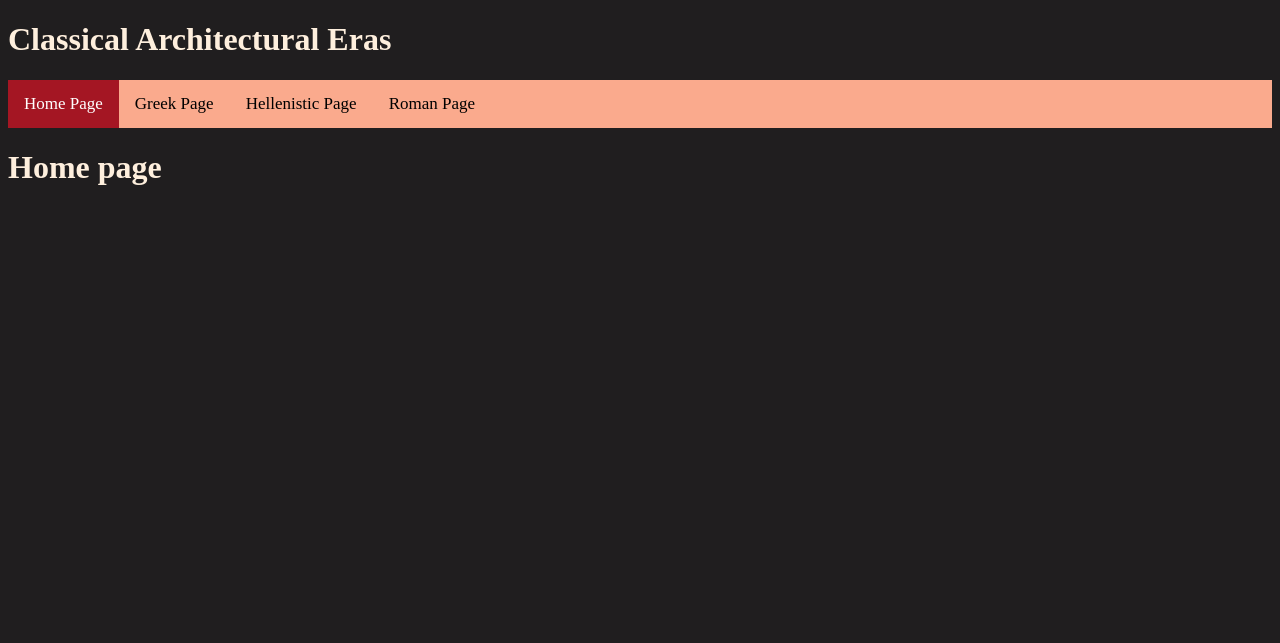
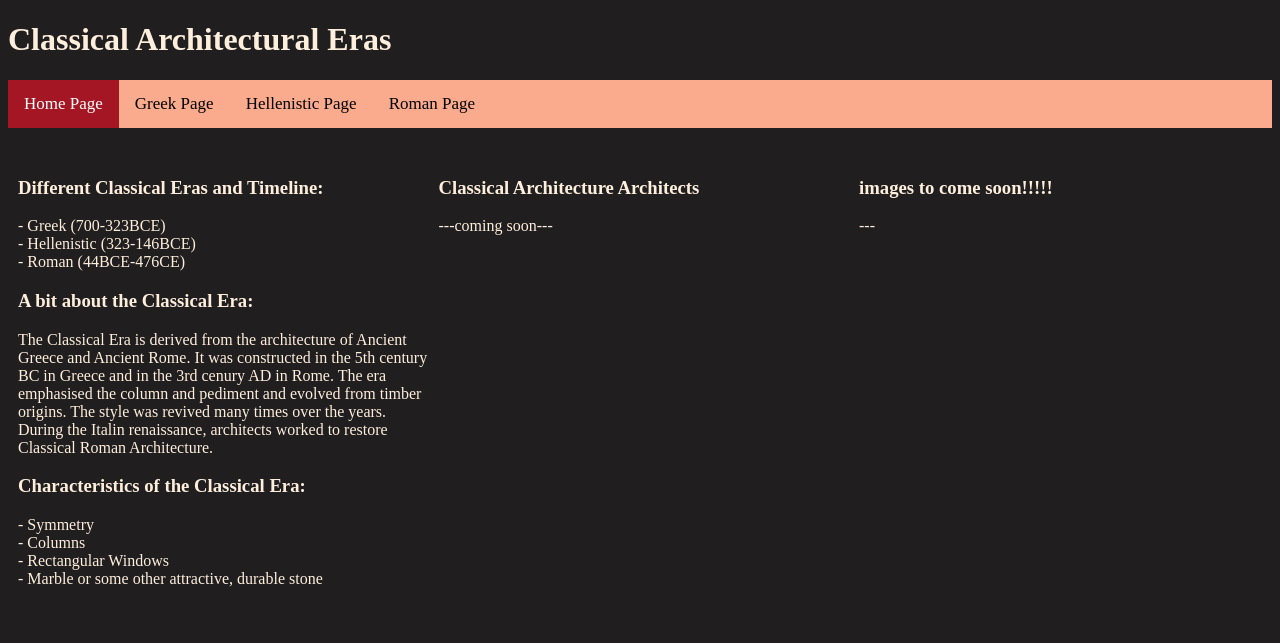
Before and after one commit to Llamalover217/eras, a Flask app: page / in a window 1280 px wide. Shown: the top 643 px of the page. Run offline with Flask 2, Linux system fonts and the light colour scheme.

Commit message:
some of home page up with info

```diff
--- a/main.py
+++ b/main.py
@@ -4,6 +4,7 @@ from flask_sqlalchemy import SQLAlchemy
 app = Flask(__name__)
 
 @app.route("/")
+@app.route("/home")
 def home():
   return render_template('home.html')
 
--- a/static/styles.css
+++ b/static/styles.css
@@ -4,6 +4,18 @@ body {
 }
 
 h1 {
+  color: #FEEFDD;
+}
+
+h2 {
+  color: #FEEFDD;
+}
+
+h3 {
+  color: #FEEFDD;
+}
+
+p {
   color: #FEEFDD;
 }
 
@@ -51,3 +63,25 @@ ul {
   background-color: #A41623;
   color: white;
 }
+
+.item1 { grid-area: header; }
+.item2 { grid-area: nav; }
+.item3 { grid-area: leftmain; }
+.item4 { grid-area: middlemain; }
+.item5 { grid-area: rightmain; }
+.item6 { grid-area: footer; }
+
+.grid-container {
+  display: grid;
+  grid-template-areas:
+    'leftmain middlemain rightmain'
+    'footer footer footer';
+  grid-template-columns: 33% 33% 33%;
+  justify-content: space-evenly;
+  grid-gap: 10px;
+  padding: 10px;
+}
+
+.grid-container > div {
+  padding: 20px 0;
+}
--- a/templates/greek.html
+++ b/templates/greek.html
@@ -1,5 +1,5 @@
 {% extends 'layout.html' %}
 
 {% block main %}
-  <h1>Greek page</h1>
+  <h1>Greek page - coming soon</h1>
 {% endblock main %}
--- a/templates/hellenistic.html
+++ b/templates/hellenistic.html
@@ -1,5 +1,5 @@
 {% extends 'layout.html' %}
 
 {% block main %}
-  <h1>Hellenistic page</h1>
+  <h1>Hellenistic page - coming soon</h1>
 {% endblock main %}
--- a/templates/home.html
+++ b/templates/home.html
@@ -1,6 +1,41 @@
 {% extends 'layout.html' %}
+{% block main %}
+  <div class="grid-container">
+    <div class="grid-item item3">
+      <h3>Different Classical Eras and Timeline:</h3>
+      <p>- Greek (700-323BCE) <br>- Hellenistic (323-146BCE) <br>- Roman (44BCE-476CE)</p>
+      <h3>A bit about the Classical Era:</h3>
+      <p>
+        The Classical Era is derived from the architecture of Ancient Greece and Ancient Rome.
+        It was constructed in the 5th century BC in Greece and in the 3rd cenury AD in Rome.
+        The era emphasised the column and pediment and evolved from timber origins. The style was
+        revived many times over the years. During the Italin renaissance, architects worked to
+        restore Classical Roman Architecture.
+      </p>
+      <h3>Characteristics of the Classical Era:</h3>
+      <p>
+        - Symmetry <br>
+        - Columns <br>
+        - Rectangular Windows <br>
+        - Marble or some other attractive, durable stone
+      </p>
+    </div>
+    <div class="grid-item item4">
+      <h3>Classical Architecture Architects</h3>
+      <p>---coming soon---</p>
+    </div>
+    <div class="grid-item item5">
+      <h3>images to come soon!!!!!</h3>
+      <p>---</p>
+    </div>
+  </div>
+{% endblock main %}
 
-{% block main %}
-  <h1>Home page</h1>
-
-{% endblock main %}
+<!--
+  <div class="grid-container">
+    <div class="grid-item item3">3</div>
+    <div class="grid-item item4">4</div>
+    <div class="grid-item item5">5</div>
+    <div class="grid-item item6">6</div>
+  </div>
+-->
--- a/templates/layout.html
+++ b/templates/layout.html
@@ -15,12 +15,13 @@
 <body>
   <h1>Classical Architectural Eras</h1>
   <div class="topnav">
-    {{ nav_item('/', 'Home Page') }}
+    {{ nav_item('/', 'Home Page', ['/home']) }}
     {{ nav_item('/greek', 'Greek Page') }}
     {{ nav_item('/hellenistic', 'Hellenistic Page') }}
     {{ nav_item('/roman', 'Roman Page') }}
   </div>
-
-  {% block main %} {% endblock main %}
+  <div class="rest">
+    {% block main %} {% endblock main %}
+  </div>
 </body>
 </html>
--- a/templates/roman.html
+++ b/templates/roman.html
@@ -1,5 +1,5 @@
 {% extends 'layout.html' %}
 
 {% block main %}
-  <h1>Roman page</h1>
+  <h1>Roman page - coming soon</h1>
 {% endblock main %}
```
